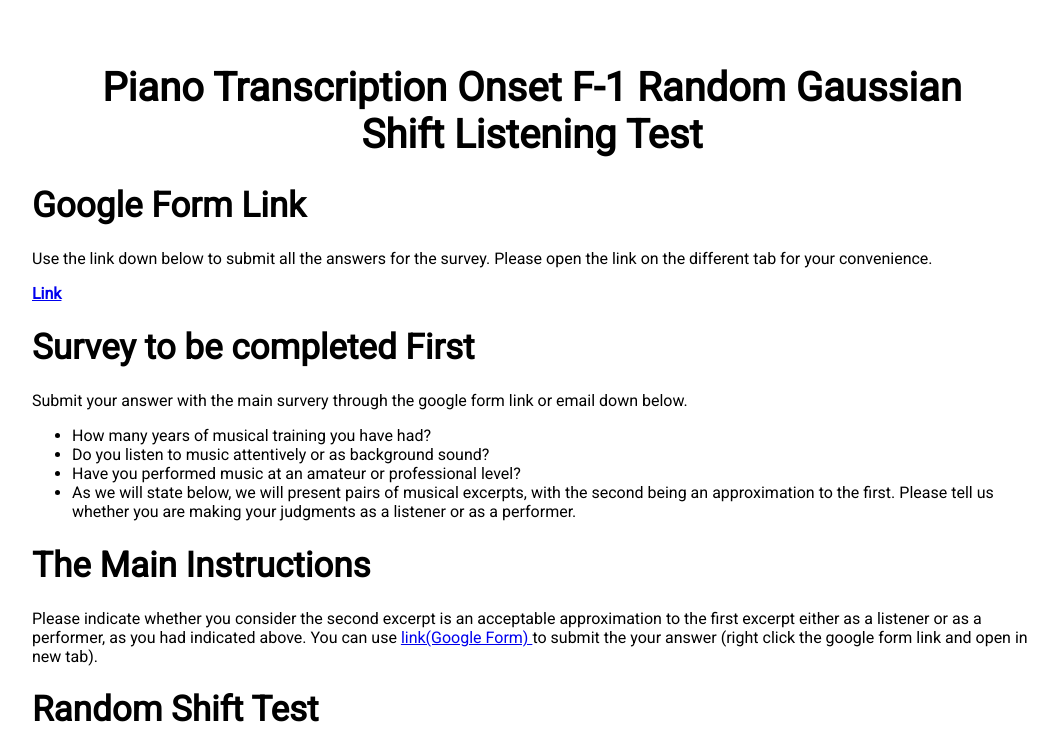
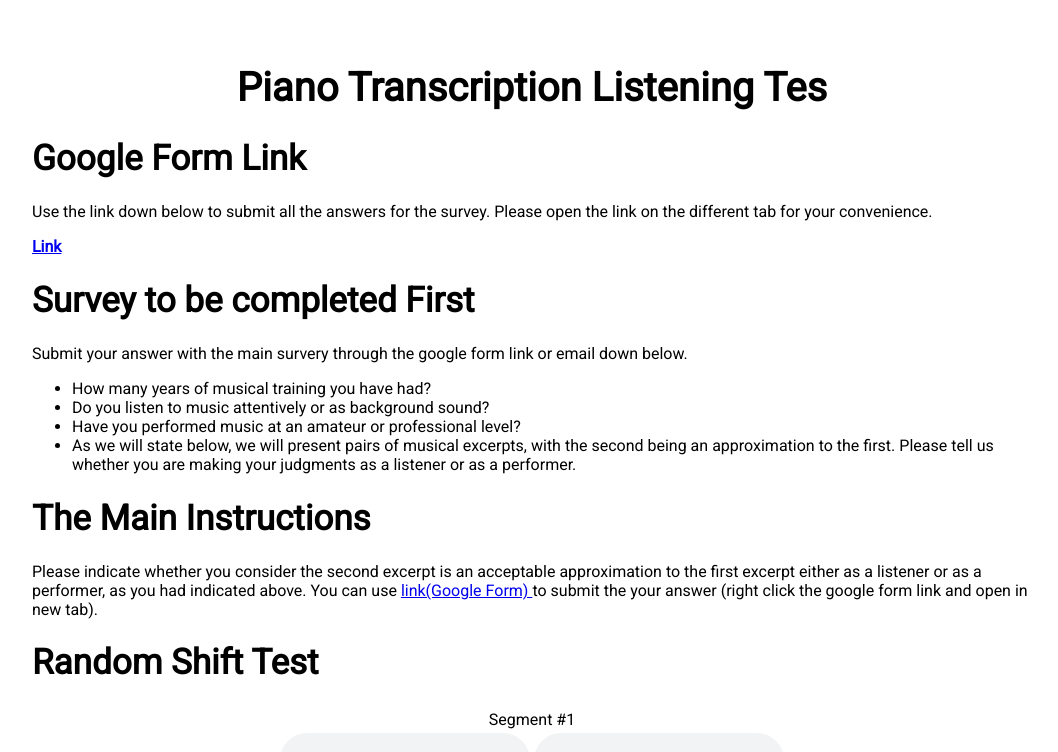
Before and after one commit to dhtheuno/dhtheuno.github.io, a plain HTML site: page index.html in a window 1280 px wide. Shown: the top 752 px of the page, without its empty margins (108-1166 px from the left). Drawn offline with Linux system fonts and the light colour scheme.

Commit message:
updated test and text

```diff
--- a/index.html
+++ b/index.html
@@ -40,7 +40,7 @@
 <body>
 
 <div style="max-width: 90%; margin-right: auto; margin-left:auto;">
-  <h1 style="text-align:center; font-size: 40px;">Piano Transcription Onset F-1 Random Gaussian Shift Listening Test</h1>
+  <h1 style="text-align:center; font-size: 40px;">Piano Transcription Listening Tes</h1>
 </div>
 <h1> Google Form Link </h1>
 <p>
```
